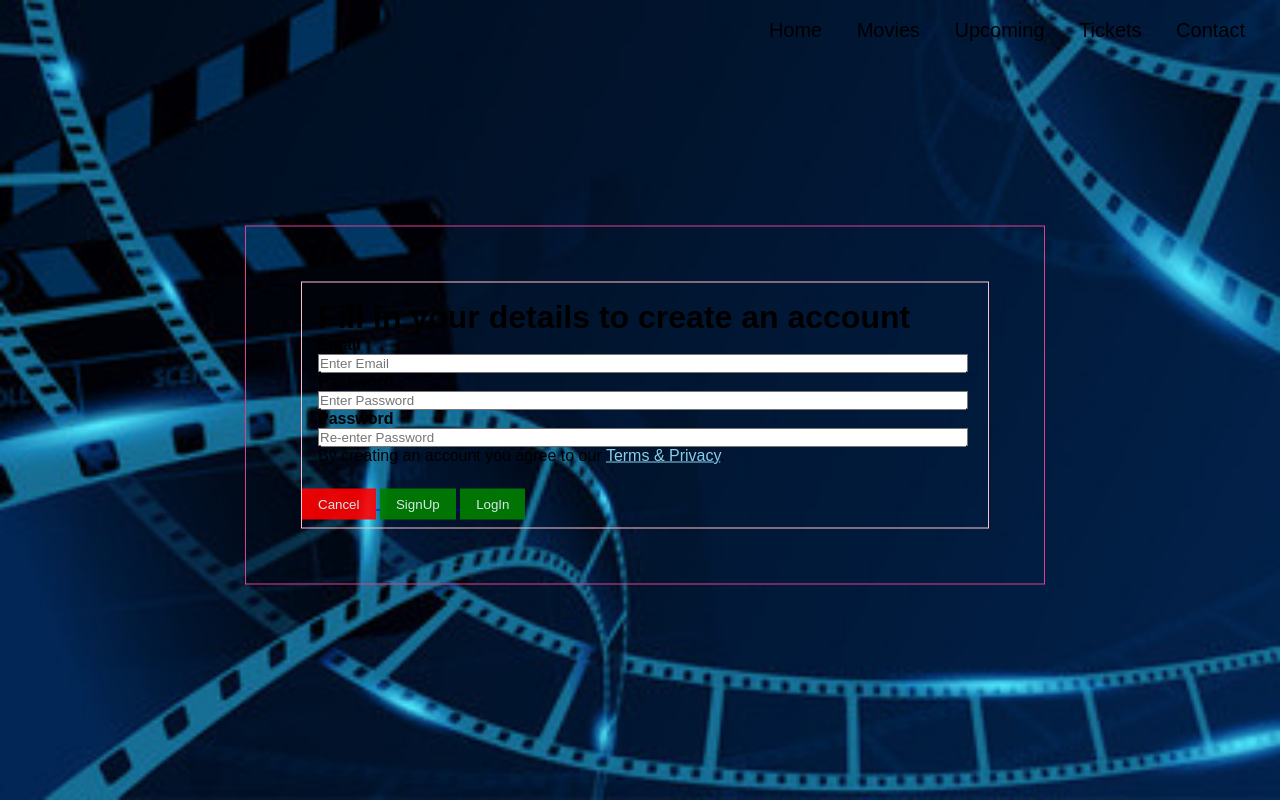
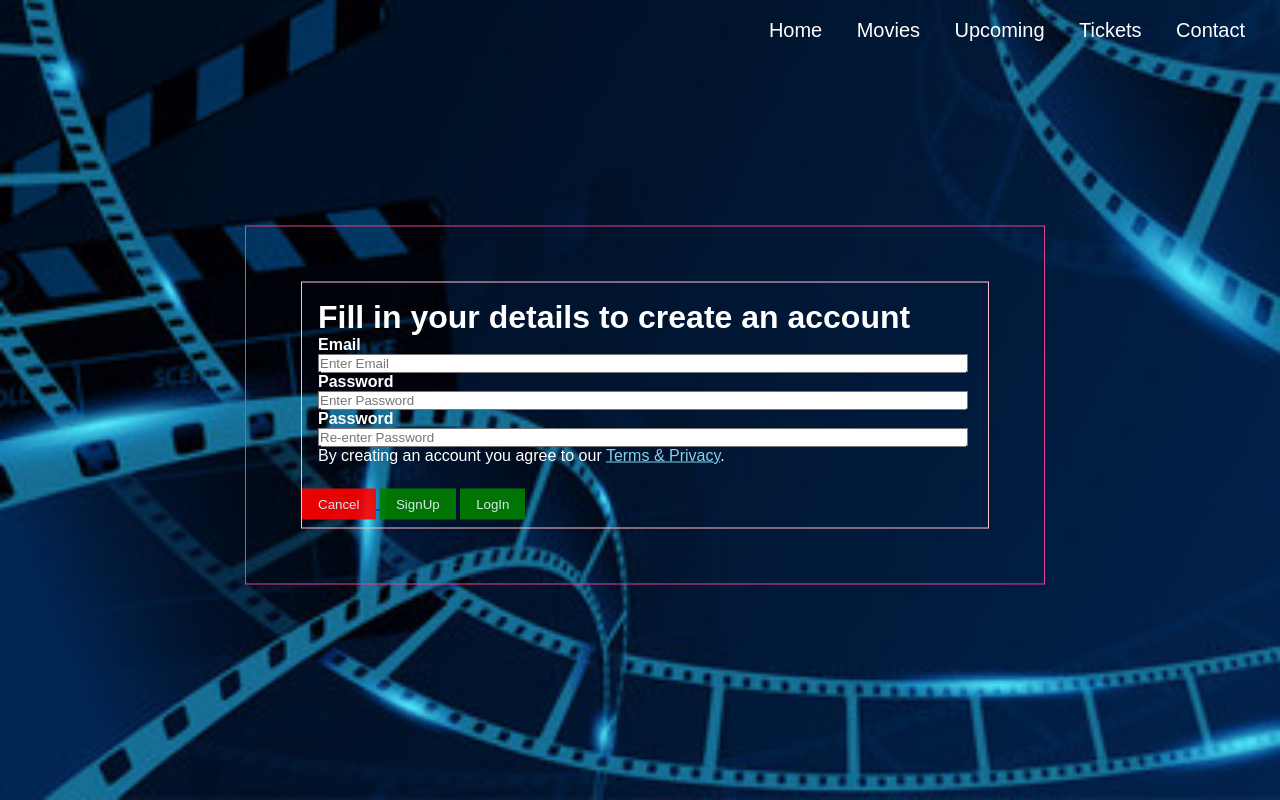
Before and after one commit to LPPHUTI/BIDA21-026, a plain HTML site: page signIn Form.html in a window 1280 px wide. Drawn offline with Linux system fonts and the light colour scheme.

Commit message:
Update signIn Form.html

```diff
--- a/signIn Form.html
+++ b/signIn Form.html
@@ -9,17 +9,17 @@
         <style>
 
 header{
-   background-color: cyan;
+   background-image: url('images/1.jpg');;
     height: 100vh;
     background-size: cover;
     background-position: center;
     width: 100%;
     min-height: 100vh;
-    color: black;
+    color: white;
 
 }
  body{
-    color: black;
+    color: white;
 }
 nav ul{
     float: right;
@@ -36,7 +36,7 @@ nav ul li{
 }
 nav ul li a{
     text-decoration: none;
-    color: black;
+    color: white;
     padding: 0px 15px;
     line-height: 60px;
     display: block;
@@ -66,8 +66,8 @@ nav ul ul ul li{
     left: 150
 }
  #divSignIn{
-     color: black;
-     background-image:"../images/1.jpg";
+     color: white;
+     background-image:"images/1.jpg";
      width: 800px;
      border: 1px solid rgb(224, 64, 144);
     top: 50%;
```
